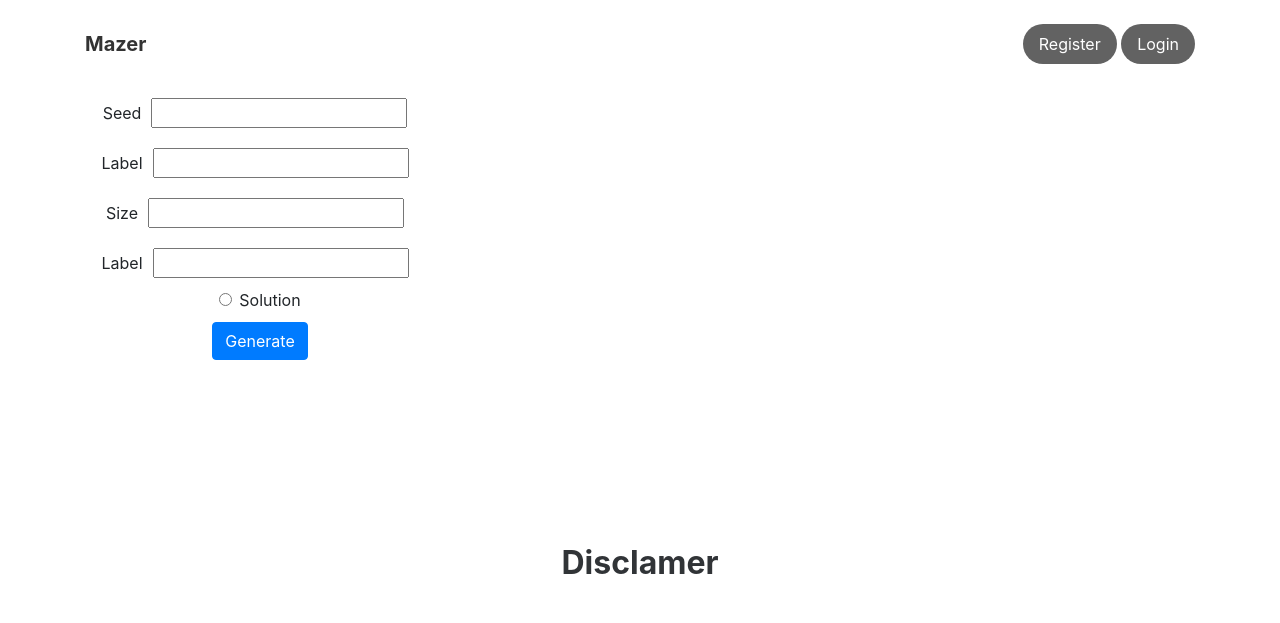
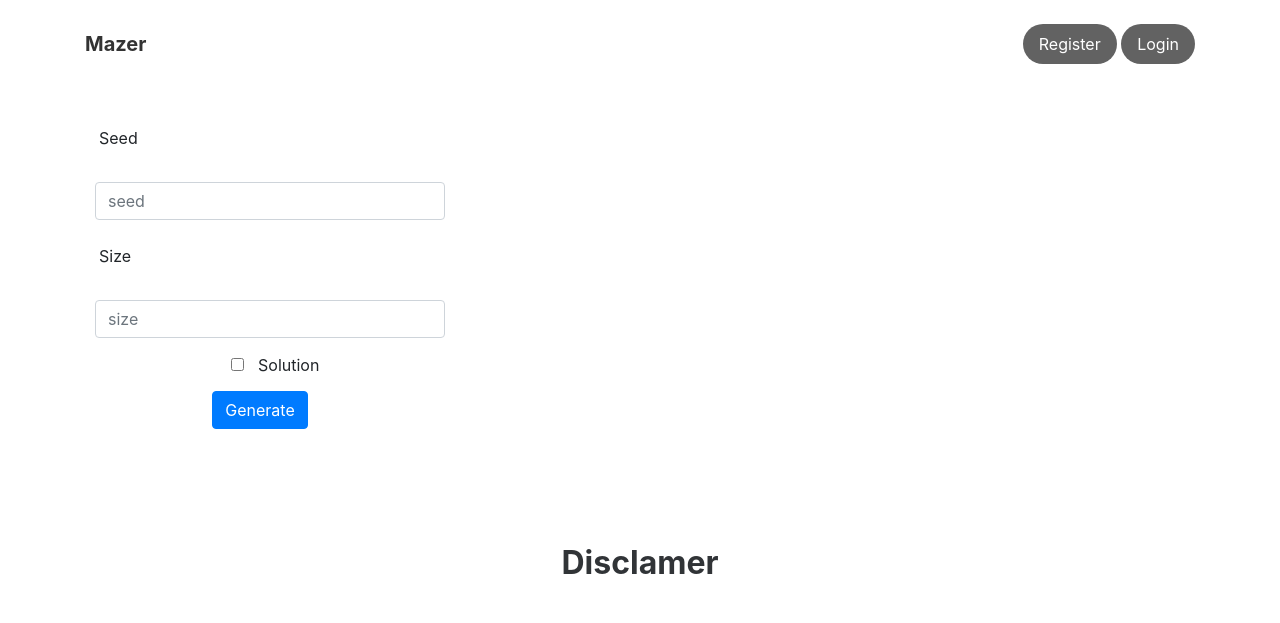
Before and after one commit to ShresthaRajat/monk, a Flask app: template src/templates/index.html in a window 1280 px wide. Shown: the top 623 px of the page. Run offline with Flask 2, Linux system fonts and the light colour scheme; the template is opened without the code that fills it, so the values that code supplies are empty; parts of the project's set-up code (start-up, migrations or seed data) failed here and were passed over; some libraries are stand-ins or nearby versions; some web fonts are replaced.

Commit message:
Added maze generation controlls

```diff
--- a/src/templates/index.html
+++ b/src/templates/index.html
@@ -48,26 +48,39 @@
       <div class="col-md-4">
         <div class="row">
           <div class="col">
-            <div class="row">
-              <div class="col"><label>Seed</label><input type="text" /></div>
+
+            <!-- <form method="post" action="{{ url_for('generate') }}">
+              <h2 class="sr-only">Login Form</h2>
+              <div class="illustration"><i class="far fa-square"></i></div>
+              <div class="form-group"><input class="form-control" type="text" name="seed" placeholder="seed"></div>
+              <div class="form-group"><input class="form-control" type="text" name="size" placeholder="size"></div>
+              <div class="form-group"><button class="btn btn-primary btn-block" type="submit">Log In</button> -->
+              </br>
+                <form method="post" action="{{ url_for('generate') }}">
+                <div class="row" style="text-align: initial;">
+                  <div class="col">
+                    <label style="padding: 4%;">Seed</label>
+                    <input class="form-control" type="text" name="seed" placeholder="seed">
+                    <!-- <input type="text" /> -->
                   </div>
-            <div class="row">
+                </div>
+                <!-- <div class="row">
                   <div class="col"><label>Label</label><input type="text" /></div>
+                </div> -->
+                <div class="row" style="text-align: initial;">
+                  <div class="col">
+                    <label style="padding: 4%;">Size</label>
+                    <input class="form-control" type="number" name="size" placeholder="size">
+                    <!-- <input type="number" /> -->
                   </div>
-            <div class="row">
-              <div class="col"><label>Size</label><input type="number" /></div>
                 </div>
-            <div class="row">
+                <!-- <div class="row">
                   <div class="col"><label>Label</label><input type="number" /></div>
-            </div>
+                </div> -->
                 <div class="row">
                   <div class="col">
                     <div class="form-check">
-                  <input
-                    class="form-check-input"
-                    type="radio"
-                    id="formCheck-1"
-                  />
+                      <input type="checkbox" name="solution" value="Not Nulls">
                       <label class="form-check-label" for="formCheck-1">
                         Solution
                       </label>
@@ -78,7 +91,15 @@
             </div>
             <div class="row">
               <div class="col">
-            <button class="btn btn-primary" type="button">Generate</button>
+                <!-- <button class="btn btn-primary btn-block" type="submit">Log In</button> -->
+                <button class="btn btn-primary" type="submit">Generate</button>
+              </form>
+              <!-- </div>
+          </div>
+        </div>
+        <div class="row">
+          <div class="col">
+            <button class="btn btn-primary" type="submit">Generate</button> -->
           </div>
         </div>
         <div class="input-group">
```
Also changed, not shown: src/graphql_server.py (+27 -3 lines), src/svg_generetor.py (+17 -14 lines). Lines whose indentation alone changed are shown as unchanged.
